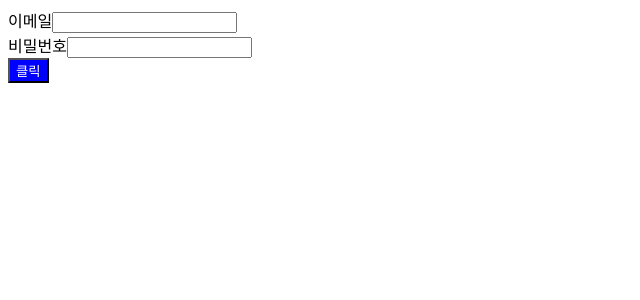
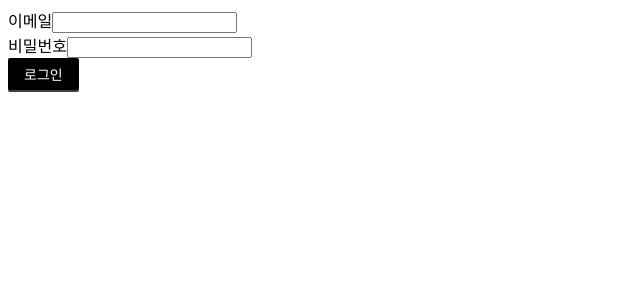
Before and after one commit to inkweon7269/estate-client-vite, a React (Vite) app: page /home in a window 1280 px wide. Shown: the top 300 px of the page, without its empty margins (0-640 px from the left). Built offline with nearby package versions, Linux system fonts and the light colour scheme.

Commit message:
ant design 설정

```diff
--- a/package.json
+++ b/package.json
@@ -12,6 +12,7 @@
   "dependencies": {
     "@hookform/error-message": "^2.0.1",
     "@hookform/resolvers": "^3.10.0",
+    "antd": "^5.23.3",
     "react": "^18.3.1",
     "react-dom": "^18.3.1",
     "react-hook-form": "^7.54.2",
--- a/src/components/Button.tsx
+++ /dev/null
@@ -1,7 +0,0 @@
-import '@/styles/button.module.scss';
-
-const Button = () => {
-    return <button>클릭</button>;
-};
-
-export default Button;
--- a/src/pages/_layout.tsx
+++ b/src/pages/_layout.tsx
@@ -1,14 +1,18 @@
 import { Suspense } from 'react';
 
+import theme from '@/styles/theme';
+import { ConfigProvider } from 'antd';
 import { Outlet } from 'react-router-dom';
 
 const Layout = () => {
     return (
-        <div>
-            <Suspense fallback={'loading...'}>
-                <Outlet />
-            </Suspense>
-        </div>
+        <ConfigProvider theme={theme}>
+            <div>
+                <Suspense fallback={'loading...'}>
+                    <Outlet />
+                </Suspense>
+            </div>
+        </ConfigProvider>
     );
 };
 
--- a/src/pages/home/index.tsx
+++ b/src/pages/home/index.tsx
@@ -1,11 +1,10 @@
 import { ErrorMessage } from '@hookform/error-message';
 import { yupResolver } from '@hookform/resolvers/yup';
+import { Button } from 'antd';
 import { SubmitHandler, useForm } from 'react-hook-form';
 import * as yup from 'yup';
 
 import { EMAIL_SCHEMA, PASSWORD_SCHEMA } from '@/schemas/auth.ts';
-
-import Button from '@/components/Button.tsx';
 
 interface LoginInputs {
     email: string;
@@ -40,7 +39,9 @@ const Home = () => {
                 <input type='password' {...register('password')} />
                 <ErrorMessage errors={errors} name='password' />
             </div>
-            <Button />
+            <Button type='primary' htmlType='submit'>
+                로그인
+            </Button>
         </form>
     );
 };
--- /dev/null
+++ b/src/styles/base/_variables.scss
@@ -0,0 +1,5 @@
+// global
+$color-primary: #0000ff;
+
+// component
+$input-padding-block: 8px;
--- a/src/styles/button.module.scss
+++ /dev/null
@@ -1,6 +0,0 @@
-@use '@/styles/variables.scss' as *;
-
-button {
-  background-color: $primary-color;
-  color: $text-color;
-}
--- /dev/null
+++ b/src/styles/theme/index.ts
@@ -0,0 +1,22 @@
+import variables from '@/styles/variables.module.scss';
+
+const { colorPrimary } = variables;
+
+const theme = {
+    token: {
+        colorPrimary: colorPrimary,
+        borderRadius: 2,
+    },
+    components: {
+        /*
+        Button: {
+            colorPrimary: colorPrimary,
+        },
+        Input: {
+            colorPrimary: colorPrimary,
+        },
+        */
+    },
+};
+
+export default theme;
--- /dev/null
+++ b/src/styles/variables.module.scss
@@ -0,0 +1,6 @@
+@use '@/styles/base/variables' as *;
+
+:export {
+  colorPrimary: $color-primary;
+  inputPaddingBlock: $input-padding-block;
+}
--- a/src/styles/variables.scss
+++ /dev/null
@@ -1,3 +0,0 @@
-// 색상 변수 정의
-$primary-color: blue;
-$text-color: white;
```
Also changed, not shown: 1 other file (tests, documents, lock files or other folders).
